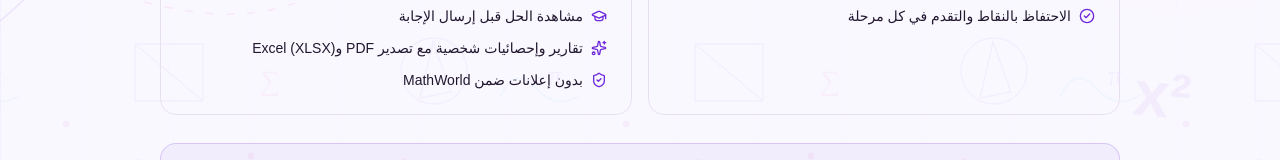
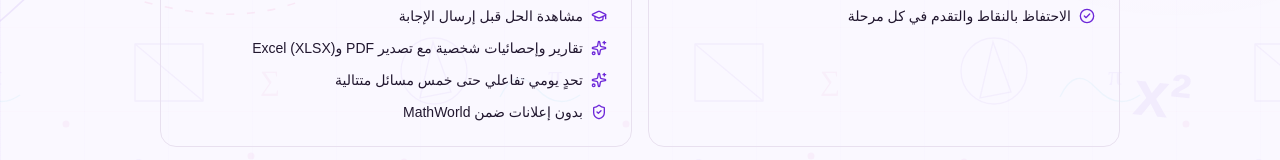
Before and after one commit to MahmoudWebApp/MathWorldFrontend, a Next.js app: page /ar/premium in a window 1280 px wide. Shown: the part 393-553 px from the top of the page. Built offline with nearby package versions, Linux system fonts and the light colour scheme; no server answers; a web font is replaced by a local one.

Commit message:
Premium benefits: include existing sequential daily challenge accurately

```diff
--- a/src/app/[locale]/premium/page.tsx
+++ b/src/app/[locale]/premium/page.tsx
@@ -30,6 +30,7 @@ export default function PremiumBenefitsPage() {
     { icon: GraduationCap, ar: 'مشاهدة الحل قبل إرسال الإجابة', en: 'View solutions before answering' },
     { icon: Sparkles, ar: 'تقارير وإحصائيات شخصية مع تصدير PDF وExcel (XLSX)',
       en: 'Personal analytics with PDF and native Excel (XLSX) reports' },
+    { icon: Sparkles, ar: 'تحدٍ يومي تفاعلي حتى خمس مسائل متتالية', en: 'Sequential daily challenge with up to five questions' },
     { icon: ShieldCheck, ar: 'بدون إعلانات ضمن MathWorld', en: 'Ad-free MathWorld' },
   ];
   const freeFeatures = [
```
